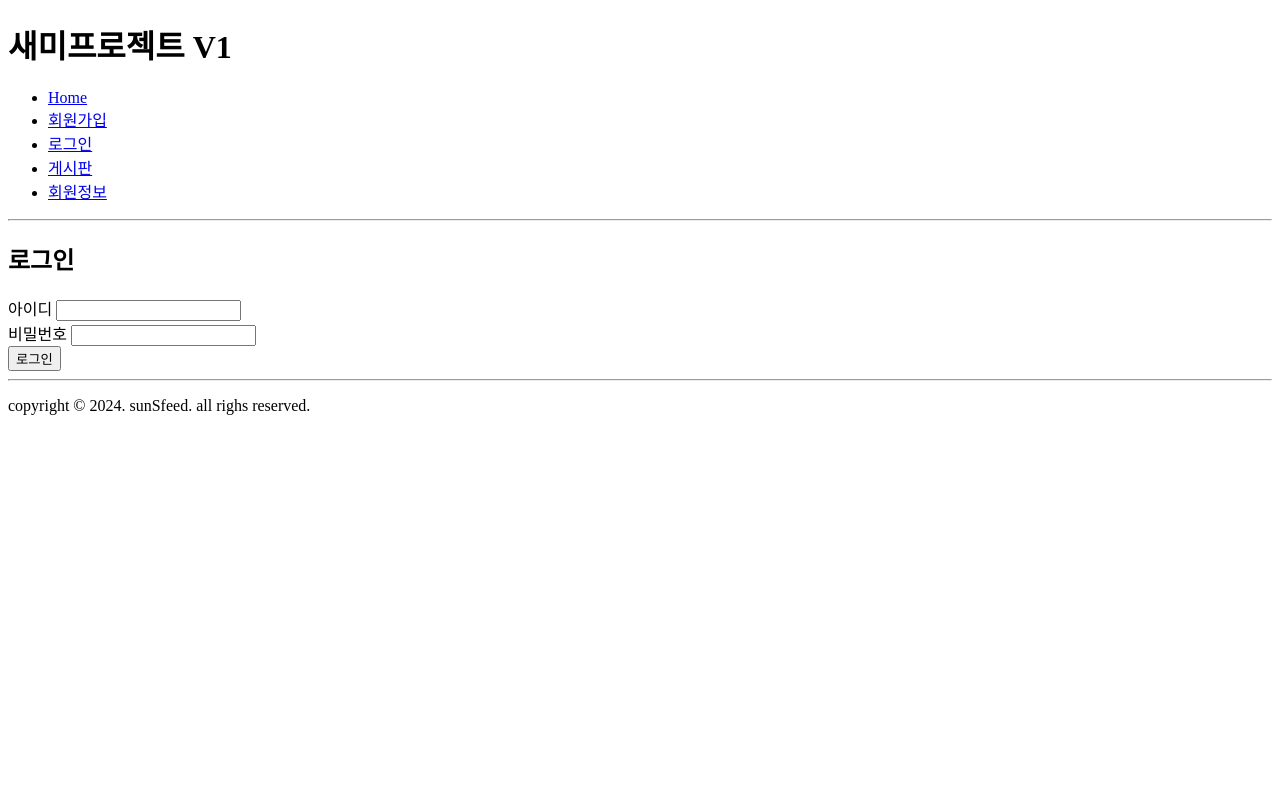
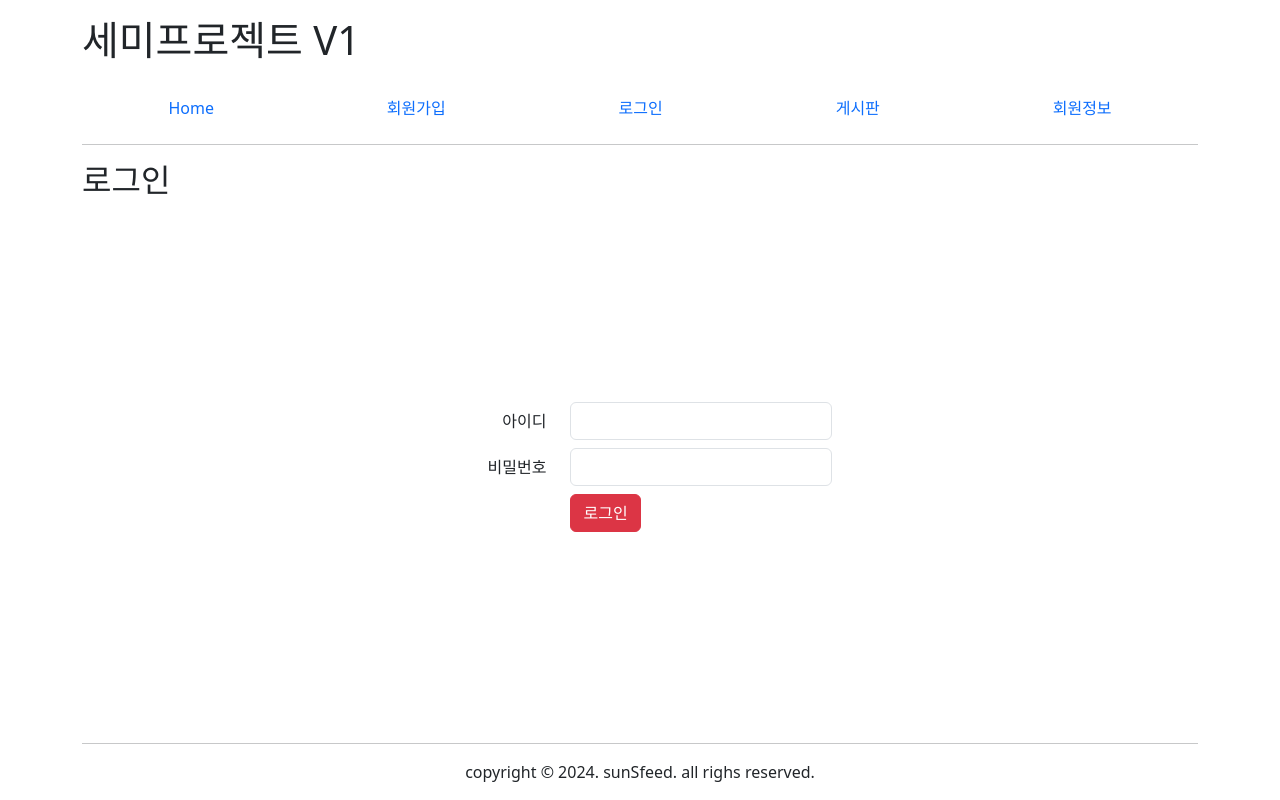
Before and after one commit to sun12wook11/semiprojectv1b, a FastAPI app: page /member/login in a window 1280 px wide. Run offline with FastAPI, Linux system fonts and the light colour scheme; some libraries are stand-ins or nearby versions.

Commit message:
login을 bootstrap으로 변경

```diff
--- a/views/templates/member/login.html
+++ b/views/templates/member/login.html
@@ -2,38 +2,47 @@
 <html lang="ko">
 <head>
     <meta charset="UTF-8">
-    <title>새미프로젝트</title>
+    <title>세미프로젝트</title>
+    <link rel="stylesheet" href="/static/css/bs5/bootstrap.min.css">
+    <link rel="stylesheet" href="/static/css/project.css">
+
+    <style>
+
+    </style>
 </head>
 <body>
-    <div id="wrap">
-        <header><h1>새미프로젝트 V1</h1></header>
-        <nav>
-            <ul>
-                <li><a href="/views/static">Home</a></li>
-                <li><a href="/member/join">회원가입</a></li>
-                <li><a href="/member/login">로그인</a></li>
-                <li><a href="/board/list">게시판</a></li>
-                <li><a href="/member/myinfo">회원정보</a></li>
-            </ul>
-
-        </nav>
+<div id="wrap" class="container">
+    <header class="py-3"><h1>세미프로젝트 V1</h1></header>
+    <nav>  <!--https://getbootstrap.kr/docs/5.3/components/navs-tabs/-->
+        <ul class="nav nav-fill">
+            <li class="nav-item"><a class="nav-link active" href="/">Home</a></li>
+            <li class="nav-item"><a class="nav-link active" href="/member/join">회원가입</a></li>
+            <li class="nav-item"><a class="nav-link active" href="/member/login">로그인</a></li>
+            <li class="nav-item"><a class="nav-link active" href="/board/list">게시판</a></li>
+            <li class="nav-item"><a class="nav-link active" href="/member/myinfo">회원정보</a></li>
+        </ul>
+    </nav>
         <hr>
         <main>
             <h2>로그인</h2>
-            <form name="loginfrm" method="post">
-                <div><label for="userid">아이디</label>
-                    <input type="text" name="userid" id="userid" required></div>
-                <div><label for="passwd">비밀번호</label>
-                    <input type="text" name="passwd" id="passwd" required></div>
-                <!--css 스타일시트나 자바스크립트 연계용으로 쓰기위해
-                    submit이 아닌 button으로 남겨둔다-->
-                <div><button type="submit" id="loginbtn">로그인</button></div>
-            </form>
+            <div class="d-flex justify-content-center align-items-center" style="height: 65vh">
+                <form name="loginfrm" method="post" class="col-5">
+                <div class="row my-2"><label for="userid" class="col-form-label col-4 text-end">아이디</label>
+                    <div class="col-7">
+                    <input type="text" name="userid" id="userid" required class="form-control"></div></div>
+                <div class="row my-2"><label for="passwd" class="col-form-label col-4 text-end">비밀번호</label>
+                    <div class="col-7">
+                    <input type="text" name="passwd" id="passwd" required class="form-control"></div></div>
+                <div class="row my-2"><label class="col-form-label col-4 text-end"></label>
+                    <div class="col-7">
+                    <button type="submit" id="loginbtn" class="btn btn-danger">로그인</button></div></div>
+                </form>
+            </div>
         </main>
         <hr>
         <footer>
 
-            <p>copyright &copy; 2024. sunSfeed. all righs reserved.</p>
+            <p class="text-center">copyright &copy; 2024. sunSfeed. all righs reserved.</p>
         </footer>
     </div>
 </body>
```
